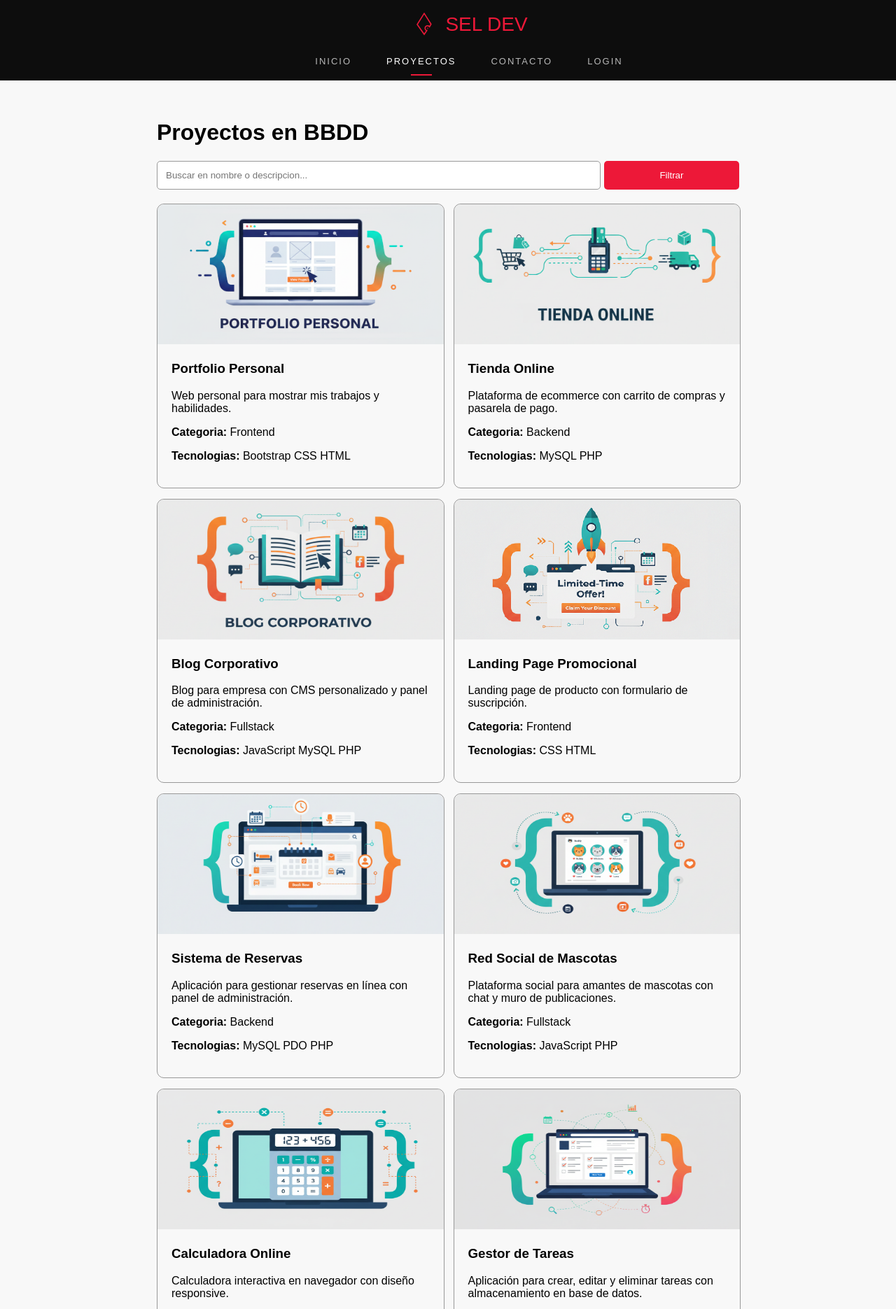
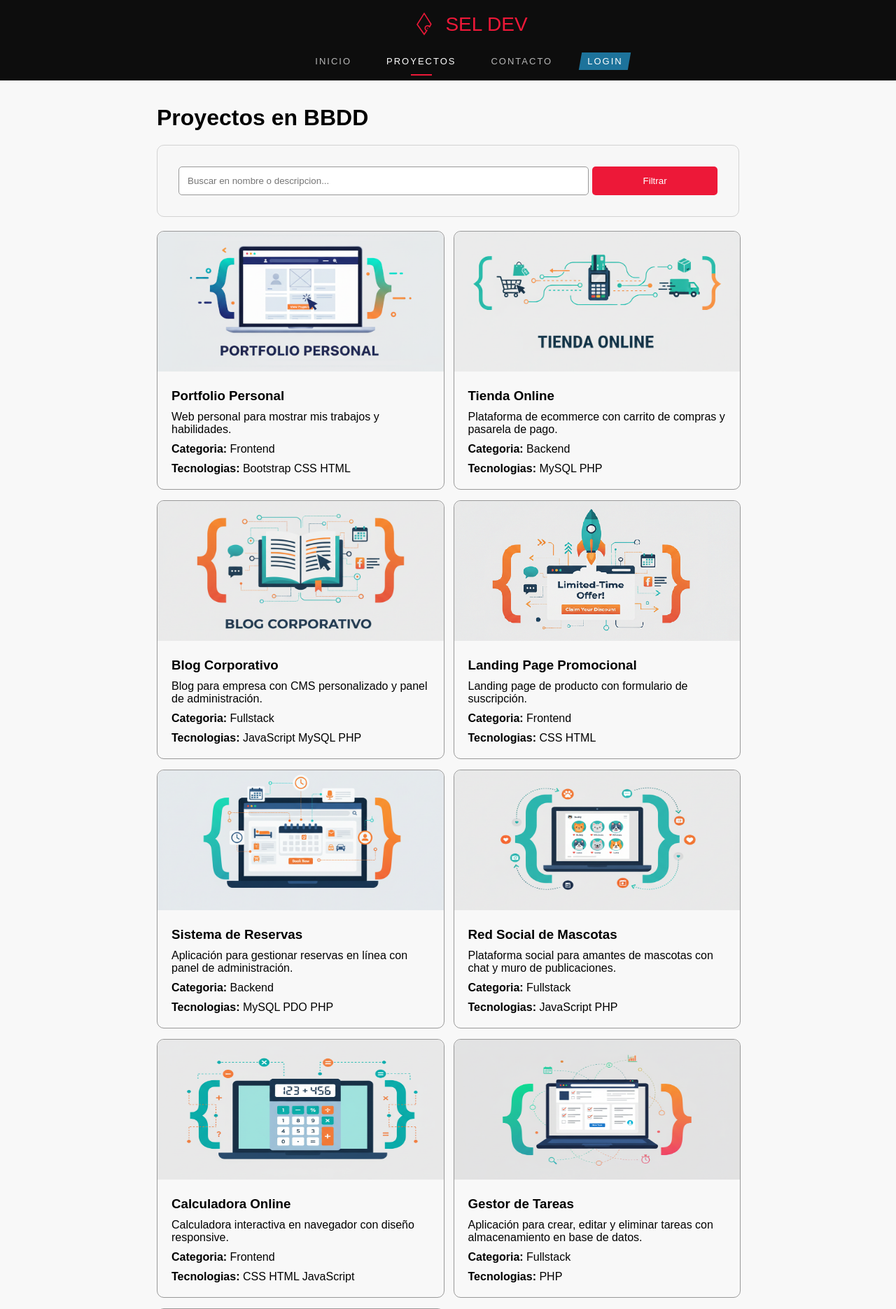
Before and after one commit to SelamBel/Portfolio-Servidor-v2, a PHP site: page /proyectos.php in a window 1280 px wide. Shown: the top 1871 px of the page at 70% size. Run offline with PHP 8.4, Linux system fonts and the light colour scheme; data comes from the database, SQL or seed files in the repository.

Commit message:
Modified some css for more button clarity

```diff
--- a/portfolio/proyectos.php
+++ b/portfolio/proyectos.php
@@ -33,13 +33,11 @@
     <main>
         <div id="divProyectos">
             <h1><?php echo $titulo ?></h1>
-            <div id="searchBar">
-                <form id="searchForm" method="GET" action="proyectos.php">
-                    <input type="text" id="searchInput" name="filter" placeholder="Buscar en nombre o descripcion...">
-                    <?php echo isset($_GET['cat']) ? '<input type="hidden" name="cat" value="' . htmlspecialchars($_GET['cat']) . '">' : ''; ?>
-                    <button id="searchButton">Filtrar</button>
-                </form>
-            </div>
+            <form id="searchForm" method="GET" action="proyectos.php">
+                <input type="text" id="searchInput" name="filter" placeholder="Buscar en nombre o descripcion...">
+                <?php echo isset($_GET['cat']) ? '<input type="hidden" name="cat" value="' . htmlspecialchars($_GET['cat']) . '">' : ''; ?>
+                <button id="searchButton">Filtrar</button>
+            </form>
             <div id="projectsContainer">
                 <?php
 
@@ -55,9 +53,9 @@
 
                 $i = 1;
                 foreach ($proyectosElegidos as $proyecto) {
-                    echo "<div class='projectContainer'>";
+                    echo '<div class="projectContainer">';
                     echo '<img src="' . $proyecto['imagen'] . '" alt="Imagen del Proyecto ' . $i++ . '">';
-                    echo '<div class="padding">';
+                    echo '<div class="projectText">';
                     echo '<h3>' . $proyecto['titulo'] . '</h3>';
                     echo '<p>' . $proyecto['descripcion'] . '</p>';
                     echo '<p><strong>Categoria:</strong> ' . $proyecto['categoria'] . '</p>';
--- a/portfolio/static/css/style.css
+++ b/portfolio/static/css/style.css
@@ -104,7 +104,7 @@
     margin-bottom: 50px;
 }
 
-#divFormularioContacto>form {
+form {
     margin-top: 50px;
     width: 90%;
     display: flex;
@@ -134,6 +134,17 @@
 
 /* Estilos para PROYECTOS */
 
+
+#divProyectos {
+    display: flex;
+    flex-direction: column;
+    gap: 20px;
+}
+
+#divProyectos * {
+    margin: 0;
+}
+
 div#searchBar {
     margin-bottom: 20px;
     width: 100%;
@@ -145,10 +156,13 @@
 
 #searchForm {
     display: flex;
+    flex-direction: row;
     gap: 5px;
+    width: 100%;
+    box-sizing: border-box;
 }
 
-div#searchBar button {
+#searchForm button {
     width: 30%;
 }
 
@@ -164,6 +178,13 @@
     width: 100%;
     border: 1px solid var(--text-muted);
     border-radius: 10px;
+}
+
+.projectText {
+    display: flex;
+    flex-direction: column;
+    gap: 10px;
+    padding: 20px;
 }
 
 .projectContainer img {
@@ -211,12 +232,6 @@
 
 /* LOGIN */
 
-#loginForm {
-    border-radius: 10px;
-    border: 1px solid black;
-    padding: 30px;
-}
-
 #loginForm h1 {
     text-align: center;
     margin-bottom: 20px;
--- a/portfolio/static/css/topnav-footer.css
+++ b/portfolio/static/css/topnav-footer.css
@@ -154,6 +155,90 @@
   background: var(--accent);
 }
 
+/* Desplegable ul */
+ul,
+ol {
+  list-style: none;
+}
+
+.toggle {
+  cursor: default;
+}
+
+.nav-links {
+  overflow: visible;
+}
+
+.nav-links>li {
+  float: left;
+  width: fit-content;
+  position: relative;
+}
+
+.nav-links li a {
+  display: block;
+}
+
+.nav-links li ul {
+  display: none;
+  position: absolute;
+  top: 100%;
+  left: 0;
+  width: 100%;
+}
+
+.nav-links li:hover>ul {
+  display: block;
+  background-color: rgba(0, 0, 0, 0.95);
+  padding: 10px;
+  padding-top: 20px;
+}
+
+.nav-links li:hover ul li {
+  padding-top: 15px;
+  padding-bottom: 15px;
+}
+
+.nav-links li:hover>a:hover {
+  background-color: rgba(0, 0, 0, 0);
+  z-index: 999;
+}
+
+a {
+  text-align: center;
+}
+
+nav .nav-links a#nav-Login-Btn,
+nav .nav-links a#nav-Logout-Btn,
+nav .nav-links a#nav-Admin-Btn {
+  opacity: 1;
+}
+
+nav .nav-links a#nav-Login-Btn::before,
+nav .nav-links a#nav-Logout-Btn::before,
+nav .nav-links a#nav-Admin-Btn::before {
+  opacity: 1;
+}
+
+nav .nav-links a#nav-Admin-Btn::before {
+  background: rgb(105, 155, 29);
+}
+
+nav .nav-links a#nav-Login-Btn::before {
+  background: rgb(29, 115, 155);
+}
+
+nav .nav-links a#nav-Admin-Btn:hover::before {
+  background: rgb(71, 105, 20);
+}
+
+nav .nav-links a#nav-Login-Btn:hover::before {
+  background: rgb(19, 76, 102);
+}
+
+
+
+
 /* Footer */
 footer {
   background: #000;
```
Also changed, not shown: other parts of portfolio/static/css/topnav-footer.css (+7 -57 lines).
